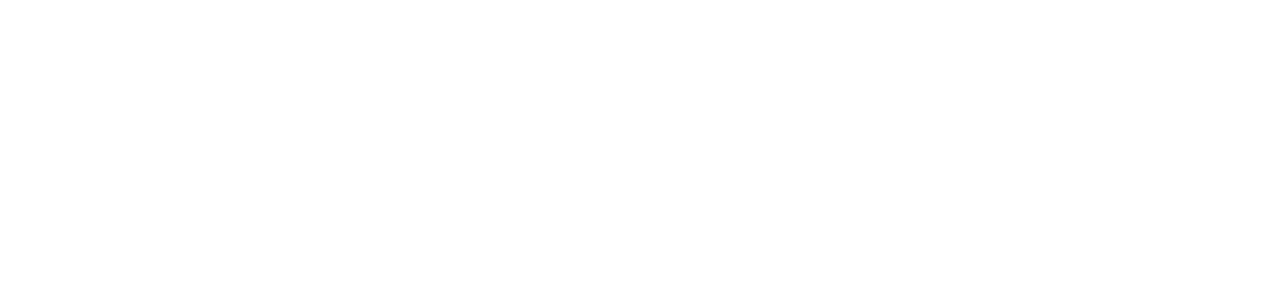
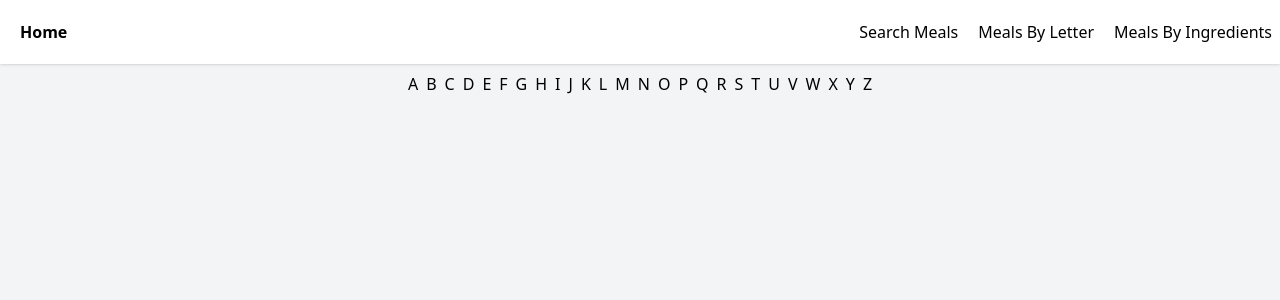
Before and after one commit to szvitek/vue-search-meals, a Vue app: page /by-letter/1 in a window 1280 px wide. Before the commit this address had no page. Shown: the top 300 px of the page. Built offline with nearby package versions, Linux system fonts and the light colour scheme.

Commit message:
feat(Views): create views, navigation, add some styles, and refactor home

```diff
--- a/index.html
+++ b/index.html
@@ -6,8 +6,8 @@
     <meta name="viewport" content="width=device-width, initial-scale=1.0">
     <title>Vite App</title>
   </head>
-  <body>
-    <div id="app"></div>
+  <body class="min-h-[100vh]">
+    <div id="app" class="min-h-screen"></div>
     <script type="module" src="/src/main.ts"></script>
   </body>
 </html>
--- a/src/App.vue
+++ b/src/App.vue
@@ -1,9 +1,15 @@
 <script setup lang="ts">
 import { RouterView } from 'vue-router'
+import NavBar from '@/components/NavBar.vue'
 </script>
 
 <template>
-  <RouterView />
+  <div class="bg-gray-100">
+    <NavBar />
+    <main class="min-h-[calc(100vh-4rem)]">
+      <RouterView />
+    </main>
+  </div>
 </template>
 
 <style scoped></style>
--- /dev/null
+++ b/src/components/NavBar.vue
@@ -0,0 +1,35 @@
+<template>
+  <header class="bg-white shadow h-16 flex justify-between items-center">
+      <RouterLink :to="{ name: 'home' }" class="h-full flex items-center px-5 font-bold">
+        Home
+      </RouterLink>
+      <div class="h-full flex items-center gap-1">
+        <RouterLink
+          :to="{ name: 'byName' }"
+          class="h-full px-2 flex items-center transition-colors duration-200 hover:bg-purple-200"
+        >
+          Search Meals
+        </RouterLink>
+        <RouterLink
+          :to="{ name: 'byLetter' }"
+          class="h-full px-2 flex items-center transition-colors duration-200 hover:bg-purple-200"
+        >
+          Meals By Letter
+        </RouterLink>
+        <RouterLink
+          :to="{ name: 'byIngredient' }"
+          class="h-full px-2 flex items-center transition-colors duration-200 hover:bg-purple-200"
+        >
+          Meals By Ingredients
+        </RouterLink>
+      </div>
+    </header>
+</template>
+
+<script setup lang="ts">
+
+</script>
+
+<style scoped>
+
+</style>
--- a/src/router/index.ts
+++ b/src/router/index.ts
@@ -1,5 +1,7 @@
 import HomeView from '@/views/HomeView.vue'
-import MealListView from '@/views/MealListView.vue'
+import MealsByLetterView from '@/views/MealsByLetterView.vue'
+import MealsByNameView from '@/views/MealsByNameView.vue'
+import MealsByIngredientView from '@/views/MealsByIngredientView.vue'
 import { createRouter, createWebHistory, type RouteRecordRaw } from 'vue-router'
 
 const routes: RouteRecordRaw[] = [
@@ -9,9 +11,19 @@
     component: HomeView
   },
   {
-    path: '/letter/:letter',
+    path: '/by-name/:name?',
+    name: 'byName',
+    component: MealsByNameView
+  },
+  {
+    path: '/by-ingredient/:ingredient?',
+    name: 'byIngredient',
+    component: MealsByIngredientView
+  },
+  {
+    path: '/by-letter/:letter?',
     name: 'byLetter',
-    component: MealListView
+    component: MealsByLetterView
   }
 ]
 
--- a/src/views/HomeView.vue
+++ b/src/views/HomeView.vue
@@ -1,29 +1,19 @@
 <script setup lang="ts">
+import axiosClient from '@/axiosClient'
 import { useMealStore } from '@/stores/meals'
 import { storeToRefs } from 'pinia'
+import { onMounted } from 'vue'
 
-const letters = 'ABCDEFGHIJKLMNOPQRSTUVWXYZ'
 const mealStore = useMealStore()
 const { meals } = storeToRefs(mealStore)
 console.log('meals', meals)
+
+onMounted(async () => {
+  const response = await axiosClient.get('list.php?i=list')
+  console.log(response.data)
+})
 </script>
 
 <template>
-  <div class="flex flex-col p-8">
-    <input
-      type="text"
-      placeholder="Search for meals"
-      class="rounded border-2 border-gray-200 w-full"
-    />
-
-    <div class="flex gap-2 justify-center mt-2">
-      <RouterLink
-        v-for="letter of letters.split('')"
-        :key="letter"
-        :to="{ name: 'byLetter', params: { letter } }"
-      >
-        {{ letter }}
-      </RouterLink>
-    </div>
-  </div>
+  <div class="flex flex-col p-8">Home</div>
 </template>
--- a/src/views/MealListView.vue
+++ b/src/views/MealsByIngredientView.vue
@@ -1,7 +1,7 @@
 <script setup lang="ts"></script>
 
 <template>
-  <div>Meal List</div>
+  <div>By Ingredient</div>
 </template>
 
 <style scoped></style>
--- /dev/null
+++ b/src/views/MealsByLetterView.vue
@@ -0,0 +1,17 @@
+<script setup lang="ts">
+const letters = 'ABCDEFGHIJKLMNOPQRSTUVWXYZ'
+</script>
+
+<template>
+  <div class="flex gap-2 justify-center mt-2">
+    <RouterLink
+      v-for="letter of letters.split('')"
+      :key="letter"
+      :to="{ name: 'byLetter', params: { letter } }"
+    >
+      {{ letter }}
+    </RouterLink>
+  </div>
+</template>
+
+<style scoped></style>
--- /dev/null
+++ b/src/views/MealsByNameView.vue
@@ -0,0 +1,13 @@
+<script setup lang="ts"></script>
+
+<template>
+  <div class="p-8">
+    <input
+      type="text"
+      placeholder="Search for meals"
+      class="rounded border-2 border-gray-200 w-full"
+    />
+  </div>
+</template>
+
+<style scoped></style>
```
